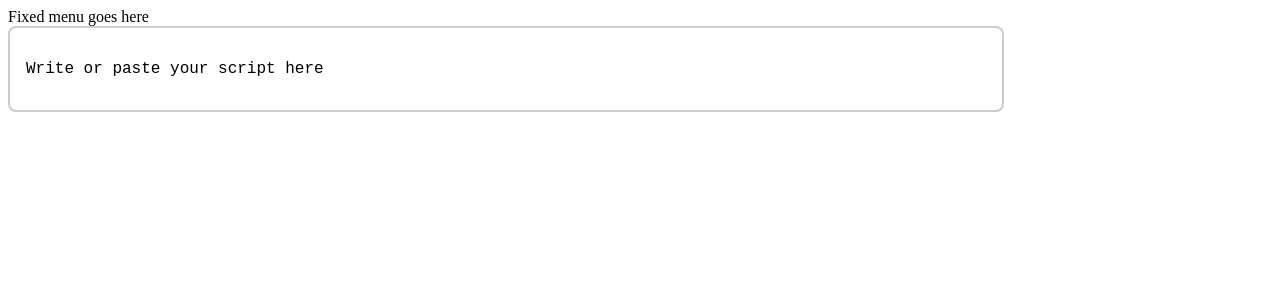
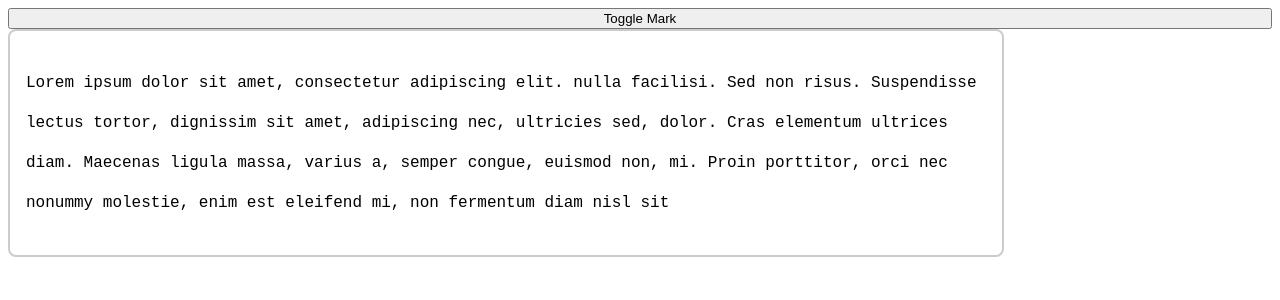
Before and after one commit to JuanTorres93/scriner, a React (Vite) app: page / in a window 1280 px wide. Shown: the top 300 px of the page. Built offline with nearby package versions, Linux system fonts and the light colour scheme.

Commit message:
Custom mark can be shown

```diff
--- /dev/null
+++ b/src/features/edit/InlineEdit.jsx
@@ -0,0 +1,67 @@
+// InlineEdit.js
+import { Mark } from "@tiptap/core";
+import { ReactMarkViewRenderer, MarkViewContent } from "@tiptap/react";
+
+import styled from "styled-components";
+
+const markHeightPx = 5;
+
+const StyledMark = styled.mark`
+  position: relative;
+  background-color: transparent;
+
+  &::before {
+    content: "";
+    position: absolute;
+    top: -${markHeightPx}px;
+    left: 0;
+    width: 100%;
+    height: ${markHeightPx}px;
+    background-color: blue;
+    border-radius: 8px;
+    opacity: 0.8;
+    transition: all 0.2s ease;
+    cursor: pointer;
+    transform-origin: center;
+    transform: scaleY(1);
+  }
+
+  &:hover::before {
+    opacity: 1;
+    background-color: red;
+    transform: scaleY(1.2);
+  }
+`;
+
+const MyCustomMark = (props) => (
+  <StyledMark>
+    <MarkViewContent {...props} />
+  </StyledMark>
+);
+
+// Define la extensión
+const InlineEdit = Mark.create({
+  name: "inlineEdit",
+
+  addOptions() {
+    return {
+      HTMLAttributes: {},
+    };
+  },
+
+  addMarkView() {
+    // Custom react component for the mark
+    return ReactMarkViewRenderer(MyCustomMark);
+  },
+
+  parseHTML() {
+    // How to recognize this mark in the HTML
+    return [{ tag: "mark[data-inline-edit]" }];
+  },
+
+  renderHTML({ HTMLAttributes }) {
+    return ["mark", { ...HTMLAttributes, "data-inline-edit": "" }, 0];
+  },
+});
+
+export default InlineEdit;
--- a/src/features/script/Script.jsx
+++ b/src/features/script/Script.jsx
@@ -3,10 +3,22 @@ import { BubbleMenu } from "@tiptap/react/menus";
 import StarterKit from "@tiptap/starter-kit";
 import styled from "styled-components";
 
+import InlineEdit from "../edit/InlineEdit";
+
 // define your extension array
-const extensions = [StarterKit];
+const extensions = [StarterKit, InlineEdit];
 
-const content = "<p>Write or paste your script here</p>";
+const content = `
+<p>
+  Lorem ipsum dolor sit amet, consectetur adipiscing elit.
+  nulla facilisi. Sed non risus. Suspendisse lectus tortor,
+  dignissim sit amet, adipiscing nec, ultricies sed, dolor.
+
+  Cras elementum ultrices diam. Maecenas ligula massa,
+  varius a, semper congue, euismod non, mi. Proin porttitor,
+  orci nec nonummy molestie, enim est eleifend mi, non fermentum diam nisl sit
+</p>
+`;
 
 const StyledEditorContainer = styled.div`
   display: flex;
@@ -19,6 +31,7 @@ const StyledEditorContainer = styled.div`
     border-radius: 8px;
     padding: 1rem;
     outline: none;
+    line-height: 2.5;
   }
 `;
 
@@ -54,7 +67,13 @@ const Script = () => {
   return (
     <>
       <StyledEditorContainer>
-        <div>Fixed menu goes here</div>
+        <button
+          onClick={() => {
+            editor.chain().focus().toggleMark("inlineEdit").run();
+          }}
+        >
+          Toggle Mark
+        </button>
         <EditorContent editor={editor} />
       </StyledEditorContainer>
 
```
